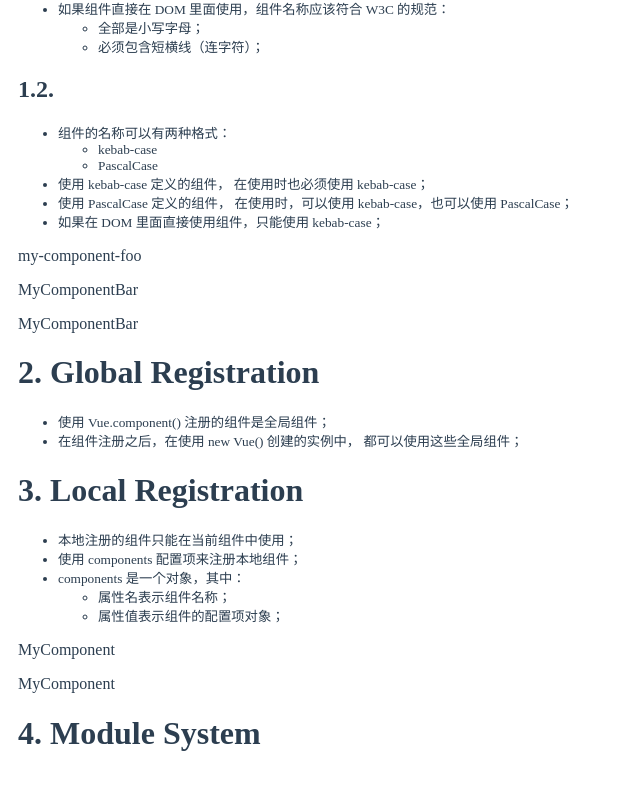
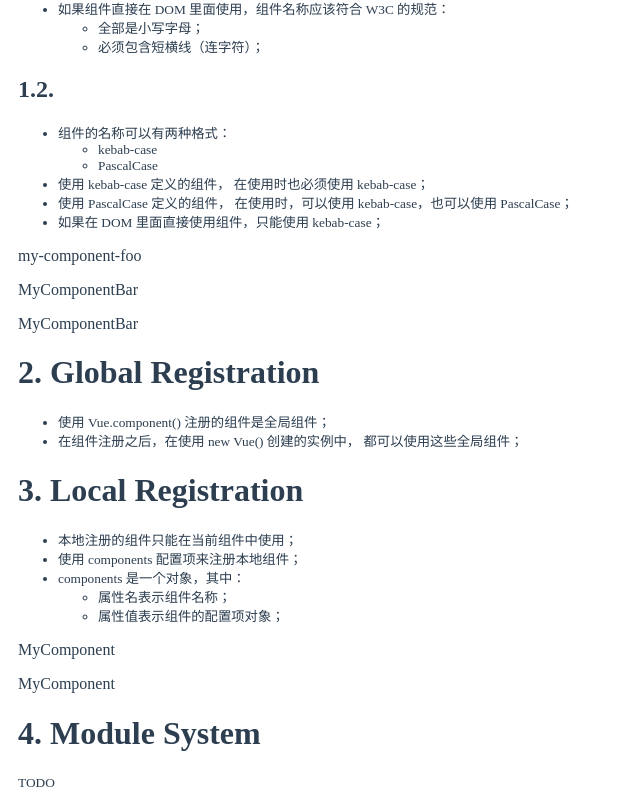
Before and after one commit to luotaoyeah/learning-vue, a Vue app: page /#/guide/component-registration in a window 1280 px wide. Shown: the part 280-1089 px from the top of the page, without its empty margins (0-640 px from the left). Built offline with nearby package versions, Linux system fonts and the light colour scheme.

Commit message:
component registration: module system

```diff
--- a/src/doc/guide/component-registration/component-registration-module-system.vue
+++ b/src/doc/guide/component-registration/component-registration-module-system.vue
@@ -1,6 +1,7 @@
 <template>
   <div>
     <h1>4. Module System</h1>
+    <small>TODO</small>
   </div>
 </template>
 <script>
```
